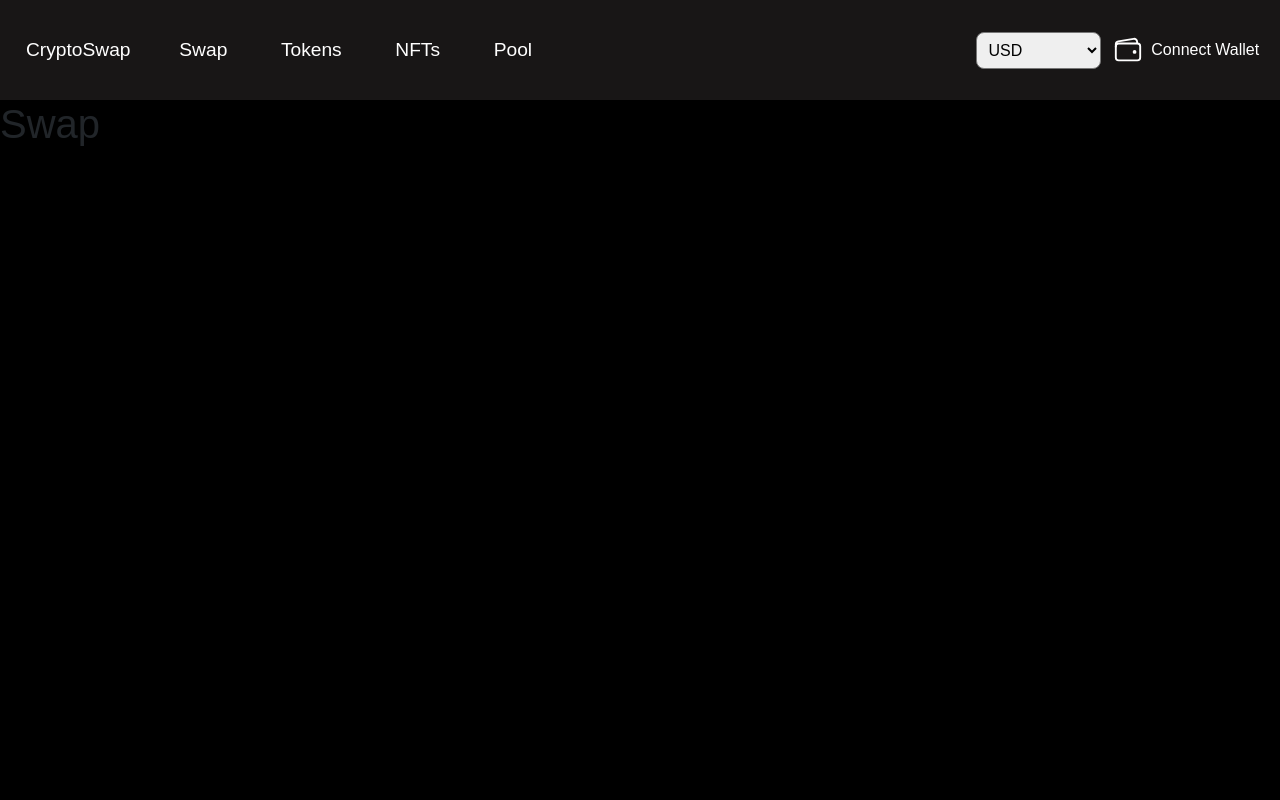
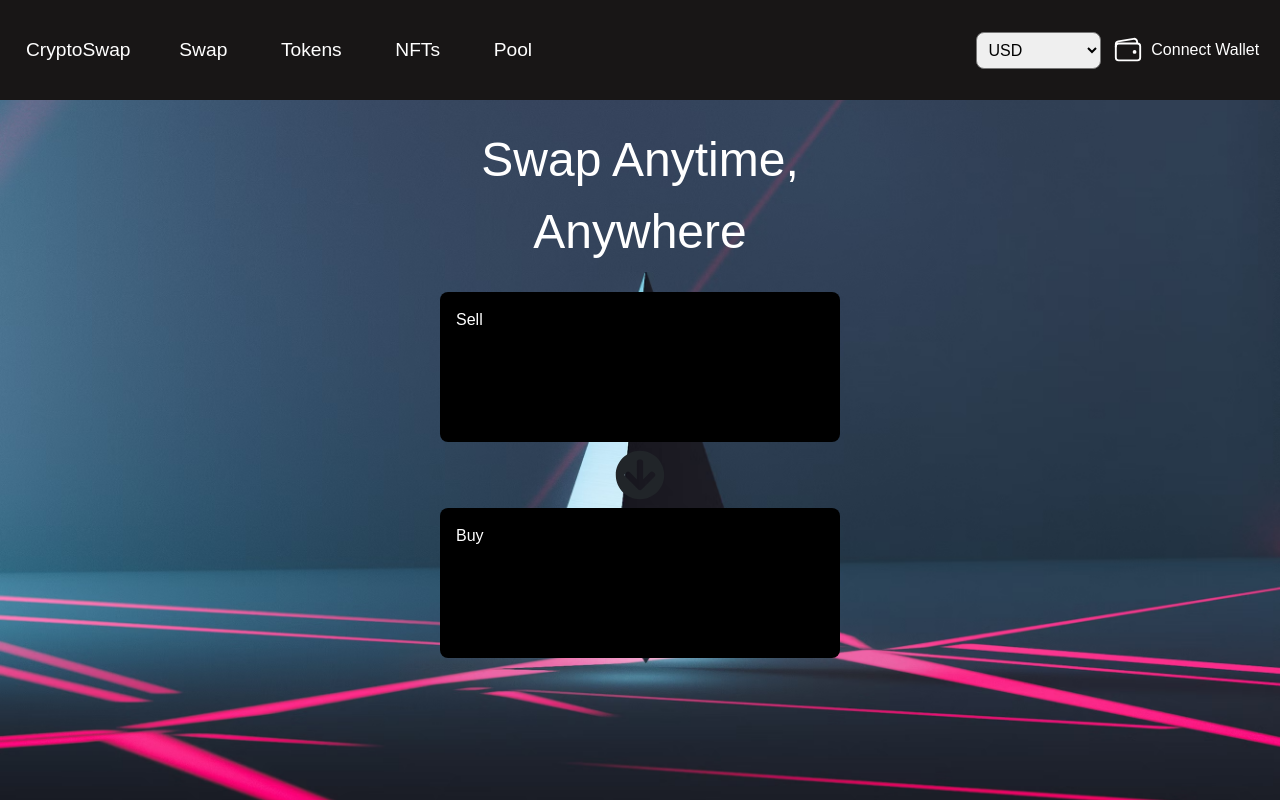
Before and after one commit to guitar6029/crypto-swap-app, a React (Vite) app: page /swap in a window 1280 px wide. Built offline with nearby package versions, Linux system fonts and the light colour scheme.

Commit message:
updated home  and styles

```diff
--- a/src/components/Home/Home.tsx
+++ b/src/components/Home/Home.tsx
@@ -9,40 +9,11 @@ type HomePropsTypes = {}
 const Home: React.FC<HomePropsTypes> = () => {
 
 
-    const [tokenSelectedPrimary, setTokenSelected] = useState(
-        {
-            tokenName: "Ethereum",
-            tokenSymbol: "ETH",
-            price: 0}
-    )
-
-    const [tokenSelectedSecondary, setTokenSelectedSecondary] = useState(
-        {
-            tokenName: "USD",
-            tokenSymbol: "USD",
-            price: 1}
-    )
-
     return (
         <>
-        <div className={`${styles.home} row m-0`}>
+        <div className="row m-0">
 
             <div className={styles.container}>
-
-                <div className="row mt-4">
-                    <div className={`${styles.swapText} col-12 d-flex flex-column`}>
-                        <span>Swap Anytime,</span>
-                        <span>Anywhere</span>
-                    </div>
-                </div>
-
-                <div className="row mt-4">
-                    <div className="d-flex align-items-center flex-column gap-2">
-                        <CoinTab text="Sell" tokenSelected={tokenSelectedPrimary} />
-                        <FaArrowCircleDown className='cursor-pointer' size={50} height={50} />
-                        <CoinTab text="Buy" tokenSelected={tokenSelectedSecondary} />
-                    </div>
-                </div>
 
             </div>
         </div>
--- a/src/components/Home/home.module.scss
+++ b/src/components/Home/home.module.scss
@@ -12,10 +12,3 @@
     color: #fff;
     letter-spacing: 2px;
 }
-
-.swapText{
-    text-align: center;
-    font-size: 3rem;
-    color: #fff;
-
-}
--- a/src/components/Swap/Swap.tsx
+++ b/src/components/Swap/Swap.tsx
@@ -1,9 +1,53 @@
+import { useState } from 'react'
+import styles from './Swap.module.scss'
+import CoinTab from '../CoinTab/CoinTab'
+import { FaArrowCircleDown } from 'react-icons/fa'
+
 const Swap : React.FC = () => {
+
+
+    const [tokenSelectedPrimary, setTokenSelected] = useState(
+        {
+            tokenName: "Ethereum",
+            tokenSymbol: "ETH",
+            price: 0}
+    )
+
+    const [tokenSelectedSecondary, setTokenSelectedSecondary] = useState(
+        {
+            tokenName: "USD",
+            tokenSymbol: "USD",
+            price: 1}
+    )
+
     return (
-        <div>
-            <h1>Swap</h1>
+        <>
+        <div className={`${styles.home} row m-0`}>
+
+            <div className={styles.container}>
+
+                <div className="row mt-4">
+                    <div className={`${styles.swapText} col-12 d-flex flex-column`}>
+                        <span>Swap Anytime,</span>
+                        <span>Anywhere</span>
+                    </div>
+                </div>
+
+                <div className="row mt-4">
+                    <div className="d-flex align-items-center flex-column gap-2">
+                        <CoinTab text="Sell" tokenSelected={tokenSelectedPrimary} />
+                        <FaArrowCircleDown className='cursor-pointer' size={50} height={50} />
+                        <CoinTab text="Buy" tokenSelected={tokenSelectedSecondary} />
+                    </div>
+                </div>
+
+            </div>
         </div>
-    )
+
+
+        </>
+    );
+
 }
 
 export default Swap
--- /dev/null
+++ b/src/components/Swap/swap.module.scss
@@ -0,0 +1,6 @@
+
+.swapText{
+    text-align: center;
+    font-size: 3rem;
+    color: #fff;
+}
--- a/src/styles.scss
+++ b/src/styles.scss
@@ -10,6 +10,13 @@ body {
     box-sizing: border-box;
     /* Ensures padding and borders are included in the total size */
     font-family: 'Poppins', sans-serif;
+
+
+    background-image: url('./assets/cryptoImg.avif');
+    background-size: cover;
+    background-position: center;
+    // width: 100vw;
+    // height: 100vh;
 }
 
 *,
```
